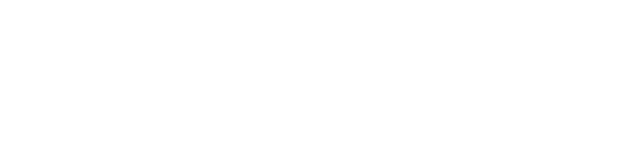
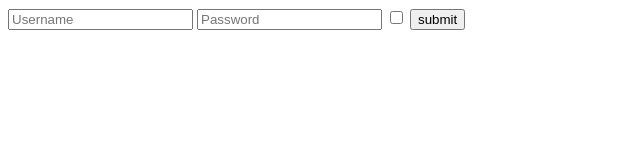
Before and after one commit to acciojob/remember-me-login-form-pankajmokashi, a website: page main.html in a window 1280 px wide. Shown: the whole page, without its empty margins (0-640 px from the left). Drawn offline with Linux system fonts and the light colour scheme.

Commit message:
created a submission

```diff
--- a/main.html
+++ b/main.html
@@ -8,6 +8,12 @@
 
 <body>
 	<!-- the entire body must be written by student -->
+	<form>
+		<input type="text" placeholder="Username" id="username" required>
+		<input type="password" placeholder="Password" id="password" required>
+		<input type="checkbox" id="checkbox">
+		<input type="submit" value="submit" id="submit">
+	</form>
     <script type="text/javascript" src="./script.js">
 </script>
 
--- a/script.js
+++ b/script.js
@@ -1 +1,8 @@
 //your JS code here. If required.
+const form = document.querySelector("form")
+
+form.addEventListener("submit", function (event) {
+	event.preventDefault()
+
+
+})
```
